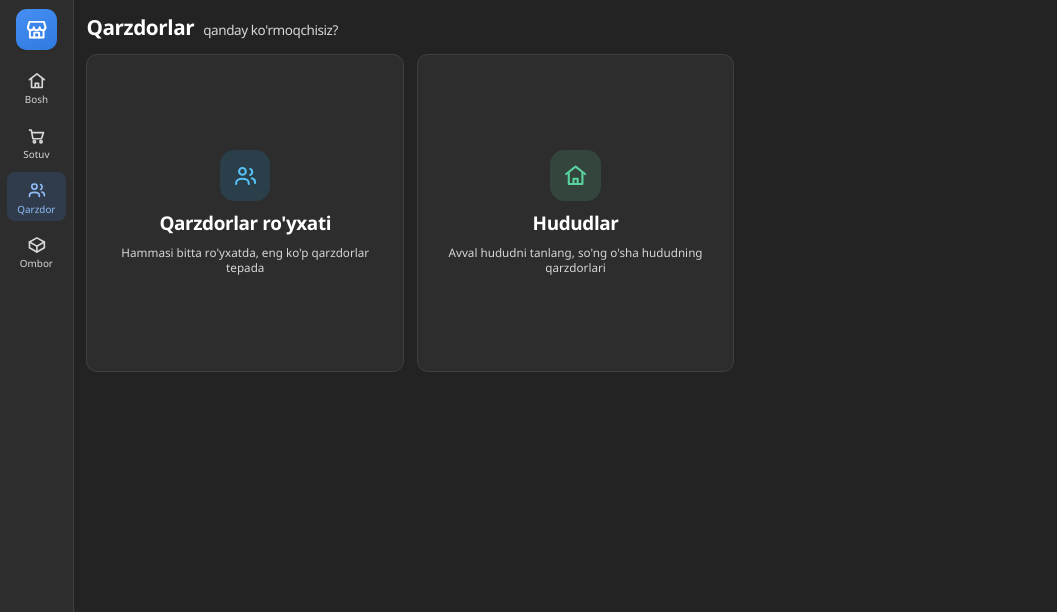
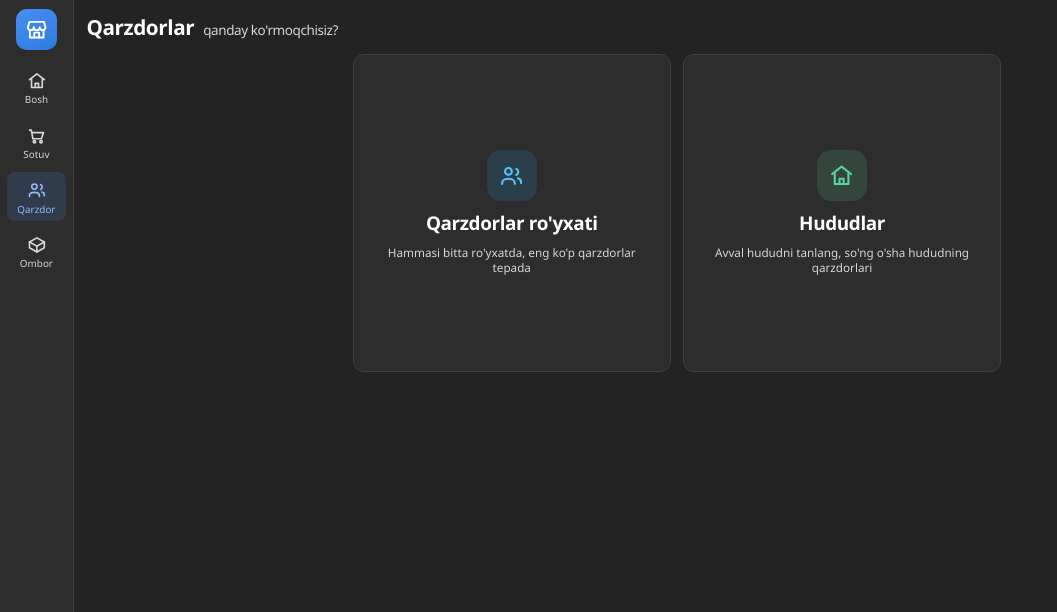
Before and after one commit to OSSWebDeveloper/ulugbek_xozmag, a Django app: page /qarzdorlar/ in a window 1280 px wide. Shown: the top 612 px of the page, without its empty margins (0-1057 px from the left). Run offline with Django 5.2, Linux system fonts and the light colour scheme.

Commit message:
Tanlov ekranlarida tugmalar o'rtada
Qarzdorlar va «Oldin qarz olgan» sahifalarida ikkita katta tugma, hudud
tugmalari va «Orqaga» chap chekkada turardi. `.markazda` qobig'i qo'shildi.

```diff
--- a/static/css/uslub.css
+++ b/static/css/uslub.css
@@ -1097,11 +1097,21 @@ body.kb-ochiq .oyna { max-height: 52vh; }
   outline: 2px solid var(--urgu); outline-offset: 2px;
 }
 
+/* Tanlov ekranlarida tugmalar o'rtada tursin */
+.markazda {
+  display: flex;
+  flex-direction: column;
+  align-items: center;
+  gap: var(--oraliq);
+  margin-top: var(--oraliq);
+}
+
 /* Hududlar: har biri katta tugma. Sensorli ekranda barmoq bilan bosiladi. */
 .hudud-setka {
   display: grid;
   grid-template-columns: repeat(auto-fill, minmax(190px, 1fr));
   gap: var(--oraliq);
+  width: 100%;
   max-width: 1100px;
 }
 .hudud-tugma {
--- a/templates/qarz/qarzdorlar.html
+++ b/templates/qarz/qarzdorlar.html
@@ -11,6 +11,7 @@
     <span class="kichik">qanday ko'rmoqchisiz?</span>
   </div>
 
+  <div class="markazda">
   <div class="tanlov-setka ikkita">
     <a class="tanlov qarz" href="?korinish=royxat">
       <span class="belgi"><svg class="ikon"><use href="#i-odamlar"></use></svg></span>
@@ -23,6 +24,7 @@
       <span class="izoh">Avval hududni tanlang, so'ng o'sha hududning qarzdorlari</span>
     </a>
   </div>
+  </div>
 
 {% elif korinish == "hududlar" %}
   {# ---------- Hududlar: har biri alohida tugma ---------- #}
@@ -31,6 +33,7 @@
     <span class="kichik">qaysi hudud kerak?</span>
   </div>
 
+  <div class="markazda">
   <div class="hudud-setka">
     {% for k in hudud_kartalari %}
       <a class="hudud-tugma{% if k.balans > 0 %} qarzli{% endif %}"
@@ -46,10 +49,11 @@
     {% endfor %}
   </div>
 
-  <div class="qator" style="margin-top:var(--oraliq);max-width:320px">
+  <div class="qator" style="max-width:320px">
     <a class="tugma tinch" href="{% url 'qarz:qarzdorlar' %}">
       <svg class="ikon"><use href="#i-chap"></use></svg> Orqaga
     </a>
+  </div>
   </div>
 
 {% else %}
```
Also changed, not shown: templates/qarz/qidirish.html (+8 -4 lines).
